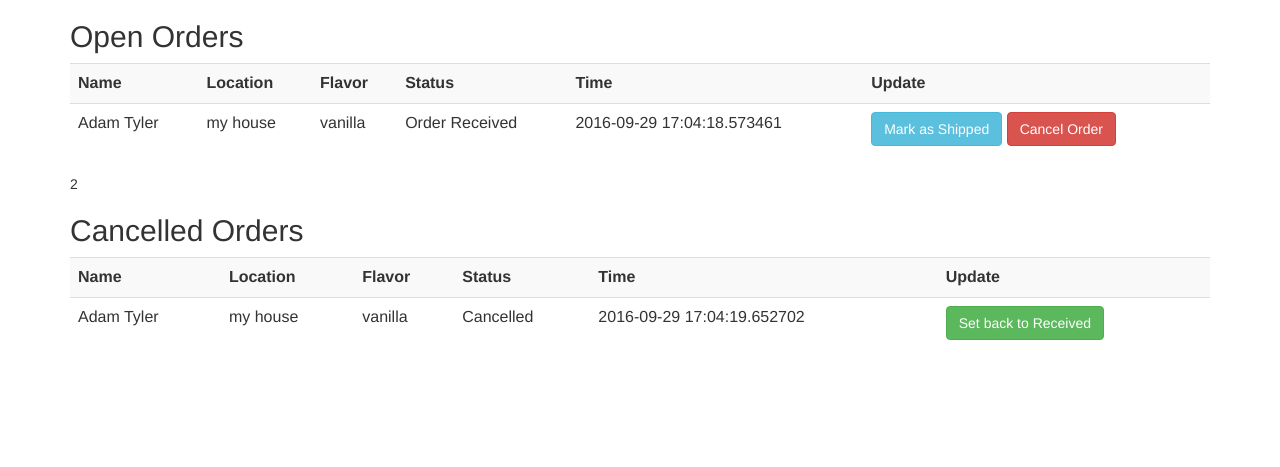
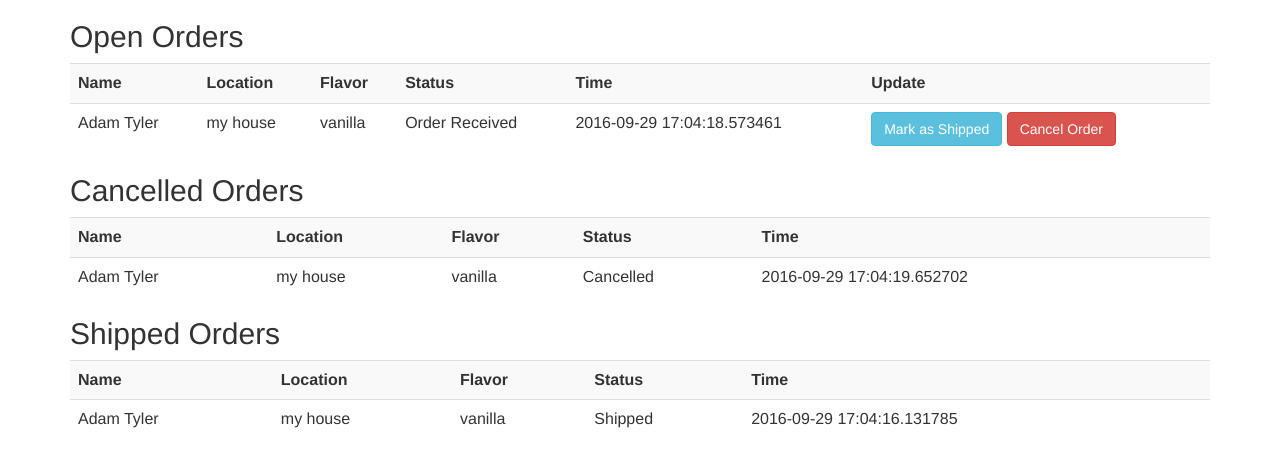
Before and after one commit to adam-tylr/DronesOnIce, a Flask app: page /internal/orderstream in a window 1280 px wide. Shown: the part 57-524 px from the top of the page. Run offline with Flask 2, Linux system fonts and the light colour scheme; a user stored in the database is signed in; data comes from the database, SQL or seed files in the repository; both versions use the stored data as it was after the commit; some libraries are stand-ins or nearby versions.

Commit message:
Fixed dashboard permissions

```diff
--- a/Drones on Ice Server/flask/app/controllers/__init__.py
+++ b/Drones on Ice Server/flask/app/controllers/__init__.py
@@ -157,17 +157,3 @@ class InternalCancelOrder(Resource):
 		db.session.add(order)
 		db.session.commit()
 		return redirect("/internal/orderstream")
-
-
-class InternalEnableOrder(Resource):
-
-	def get(self):
-		if not 'user' in session:
-			flash("You must be logged in to access this page")
-			return redirect("/internal/login")
-		orderNum = request.args["order"]
-		order = Order.query.get(orderNum)
-		order.status = "Order Received"
-		db.session.add(order)
-		db.session.commit()
-		return redirect("/internal/orderstream")
--- a/Drones on Ice Server/flask/app/routes.py
+++ b/Drones on Ice Server/flask/app/routes.py
@@ -10,7 +10,6 @@ from app.controllers import InternalDashboard
 from app.controllers import InternalLogout
 from app.controllers import InternalShipOrder
 from app.controllers import InternalCancelOrder
-from app.controllers import InternalEnableOrder
 
 # External endpoints
 api.add_resource(HelloWorld, '/')
@@ -26,4 +25,3 @@ api.add_resource(InternalLogout, '/internal/logout')
 api.add_resource(InternalDashboard, '/internal/orderstream')
 api.add_resource(InternalShipOrder, '/internal/order/ship')
 api.add_resource(InternalCancelOrder, '/internal/order/cancel')
-api.add_resource(InternalEnableOrder, '/internal/order/enable')
--- a/Drones on Ice Server/flask/app/templates/orderstream.html
+++ b/Drones on Ice Server/flask/app/templates/orderstream.html
@@ -37,7 +37,6 @@
         		</tr>
     		{% endfor %}
     	</table>
-    	{{access}}
     	{% if access == 2 %}
     		<h2>Cancelled Orders</h2>
         	<table class='table table-striped'>
@@ -47,7 +46,6 @@
         			<th>Flavor</th>
         			<th>Status</th>
         			<th>Time</th>
-        			<th>Update</th>
         		</tr>
 				{% for order in cancelled_orders %}
         			<tr>
@@ -56,9 +54,25 @@
         				<td>{{order.flavor}}</td>
         				<td>{{order.status}}</td>
         				<td>{{order.timestamp}}</td>
-        				<td>
-        					<a href="/internal/order/enable?order={{order.id}}" class="btn btn-success" role="button">Set back to Received</a>
-        				</td>
+        			</tr>
+    			{% endfor %}
+    		</table>
+    		<h2>Shipped Orders</h2>
+        	<table class='table table-striped'>
+        		<tr>
+        			<th>Name</th>
+        			<th>Location</th>
+        			<th>Flavor</th>
+        			<th>Status</th>
+        			<th>Time</th>
+        		</tr>
+				{% for order in shipped_orders %}
+        			<tr>
+        				<td>{{order.user.first_name}} {{order.user.last_name}}</td>
+        				<td>{{order.location}}</td>
+        				<td>{{order.flavor}}</td>
+        				<td>{{order.status}}</td>
+        				<td>{{order.timestamp}}</td>
         			</tr>
     			{% endfor %}
     		</table>
```
Also changed, not shown: Drones on Ice Server/flask/app/db.sqlite.
